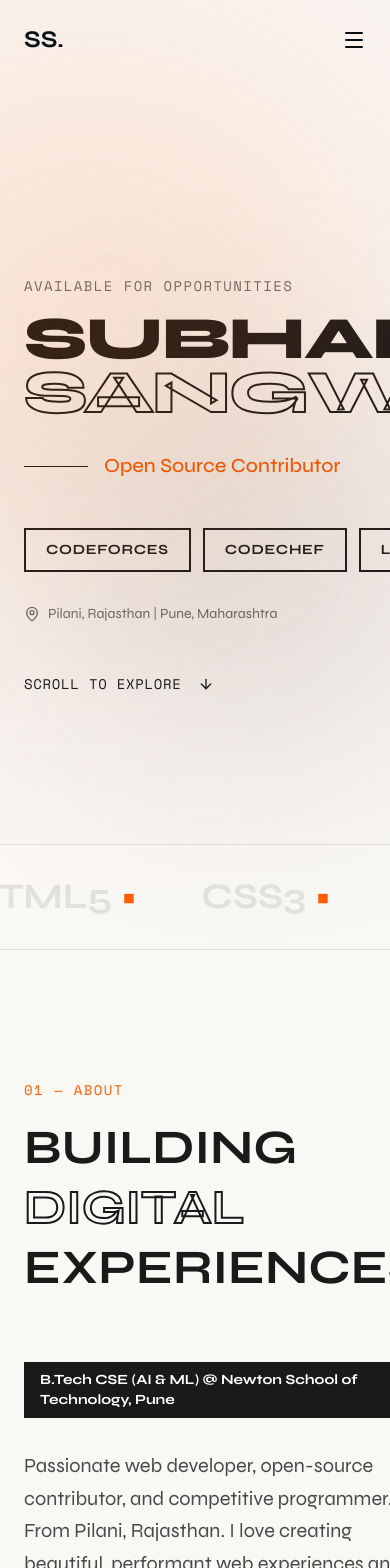
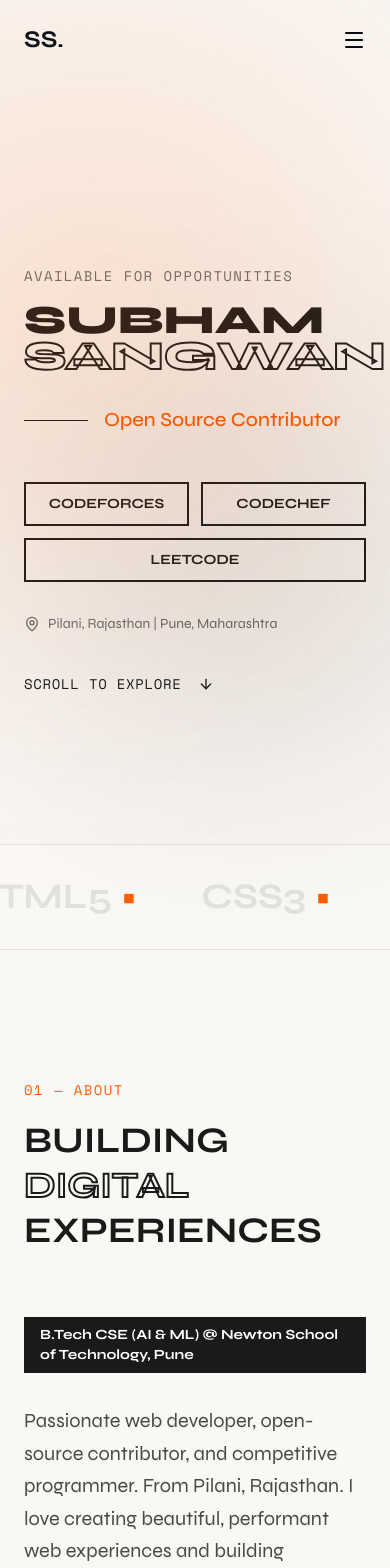
Before and after one commit to Subham-KRLX/subham-sangwan-portfolio, a Next.js app: page / in a window 390 px wide. Shown: the top 1568 px of the page. Built offline with nearby package versions, Linux system fonts and the light colour scheme.

Commit message:
Fix mobile hero overflow

```diff
--- a/src/app/page.tsx
+++ b/src/app/page.tsx
@@ -194,16 +194,17 @@
         <div className="absolute bottom-20 left-12 w-[400px] h-[400px] bg-[#1a1a1a] opacity-10 blur-[120px] rounded-full" />
 
         <div className="flex-1 flex items-center px-6 md:px-12">
-          <div className="max-w-[1800px] mx-auto w-full grid lg:grid-cols-2 gap-12 items-center">
+          <div className="max-w-[1800px] min-w-0 mx-auto w-full grid lg:grid-cols-2 gap-12 items-center">
             <motion.div
               initial={{ opacity: 0, x: -50 }}
               animate={{ opacity: 1, x: 0 }}
               transition={{ duration: 0.8 }}
+              className="min-w-0 max-w-full"
             >
               <p className="text-sm font-mono text-[#6b6b6b] mb-4 tracking-widest uppercase">
                 Available for opportunities
               </p>
-              <h1 className="text-6xl md:text-8xl lg:text-9xl font-extrabold leading-[0.9] tracking-tight">
+              <h1 className="text-[2.5rem] sm:text-6xl md:text-8xl lg:text-9xl font-extrabold leading-[0.9] tracking-normal">
                 SUBHAM
                 <br />
                 <span className="text-stroke">SANGWAN</span>
@@ -222,14 +223,14 @@
                 </motion.span>
               </div>
 
-              <div className="mt-12 flex flex-wrap gap-3">
+              <div className="mt-12 grid grid-cols-2 sm:flex sm:flex-wrap gap-3 max-w-full">
                 {heroButtons.map((platform) => (
                   <a
                     key={platform.name}
                     href={platform.url}
                     target="_blank"
                     rel="noreferrer"
-                    className="px-5 py-2.5 border-2 border-[#1a1a1a] text-sm font-bold uppercase tracking-wider hover:bg-[#1a1a1a] hover:text-white transition-all"
+                    className="px-3 sm:px-5 py-2.5 border-2 border-[#1a1a1a] text-center text-sm font-bold uppercase tracking-normal hover:bg-[#1a1a1a] hover:text-white transition-all last:col-span-2 sm:last:col-span-1"
                   >
                     {platform.name}
                   </a>
@@ -294,7 +295,7 @@
           >
             <div>
               <span className="text-sm font-mono text-[#ff5c00] tracking-widest">01 — ABOUT</span>
-              <h2 className="text-5xl md:text-7xl font-bold mt-4 leading-tight">
+              <h2 className="text-4xl sm:text-5xl md:text-7xl font-bold mt-4 leading-tight">
                 BUILDING
                 <br />
                 <span className="text-stroke">DIGITAL</span>
@@ -356,7 +357,7 @@
             transition={{ duration: 0.8 }}
           >
             <span className="text-sm font-mono text-[#ff5c00] tracking-widest">02 — SKILLS</span>
-            <h2 className="text-5xl md:text-7xl font-bold mt-4 mb-16">
+            <h2 className="text-4xl sm:text-5xl md:text-7xl font-bold mt-4 mb-16">
               TECH <span className="text-stroke" style={{ WebkitTextStroke: "2px white" }}>STACK</span>
             </h2>
 
@@ -391,7 +392,7 @@
             transition={{ duration: 0.8 }}
           >
             <span className="text-sm font-mono text-[#ff5c00] tracking-widest">03 — COMPETITIVE PROGRAMMING</span>
-            <h2 className="text-5xl md:text-7xl font-bold mt-4 mb-8">
+            <h2 className="text-4xl sm:text-5xl md:text-7xl font-bold mt-4 mb-8">
               1000+ <span className="text-stroke">PROBLEMS</span>
             </h2>
             <p className="text-xl text-[#6b6b6b] mb-16 max-w-2xl">
@@ -434,7 +435,7 @@
             transition={{ duration: 0.8 }}
           >
             <span className="text-sm font-mono text-[#ff5c00] tracking-widest">04 — OPEN SOURCE</span>
-            <h2 className="text-5xl md:text-7xl font-bold mt-4 mb-16">
+            <h2 className="text-4xl sm:text-5xl md:text-7xl font-bold mt-4 mb-16">
               CONTRIBUTIONS
             </h2>
 
@@ -490,7 +491,7 @@
             transition={{ duration: 0.8 }}
           >
             <span className="text-sm font-mono text-[#ff5c00] tracking-widest">05 — PROJECTS</span>
-            <h2 className="text-5xl md:text-7xl font-bold mt-4 mb-16">
+            <h2 className="text-4xl sm:text-5xl md:text-7xl font-bold mt-4 mb-16">
               SELECTED <span className="text-stroke">WORK</span>
             </h2>
 
@@ -574,7 +575,7 @@
             <div className="grid lg:grid-cols-2 gap-16">
               <div>
                 <span className="text-sm font-mono text-[#ff5c00] tracking-widest">06 — CONTACT</span>
-                <h2 className="text-5xl md:text-7xl font-bold mt-4 leading-tight">
+                <h2 className="text-4xl sm:text-5xl md:text-7xl font-bold mt-4 leading-tight">
                   LET&apos;S WORK
                   <br />
                   <span className="text-stroke" style={{ WebkitTextStroke: "2px white" }}>TOGETHER</span>
```
